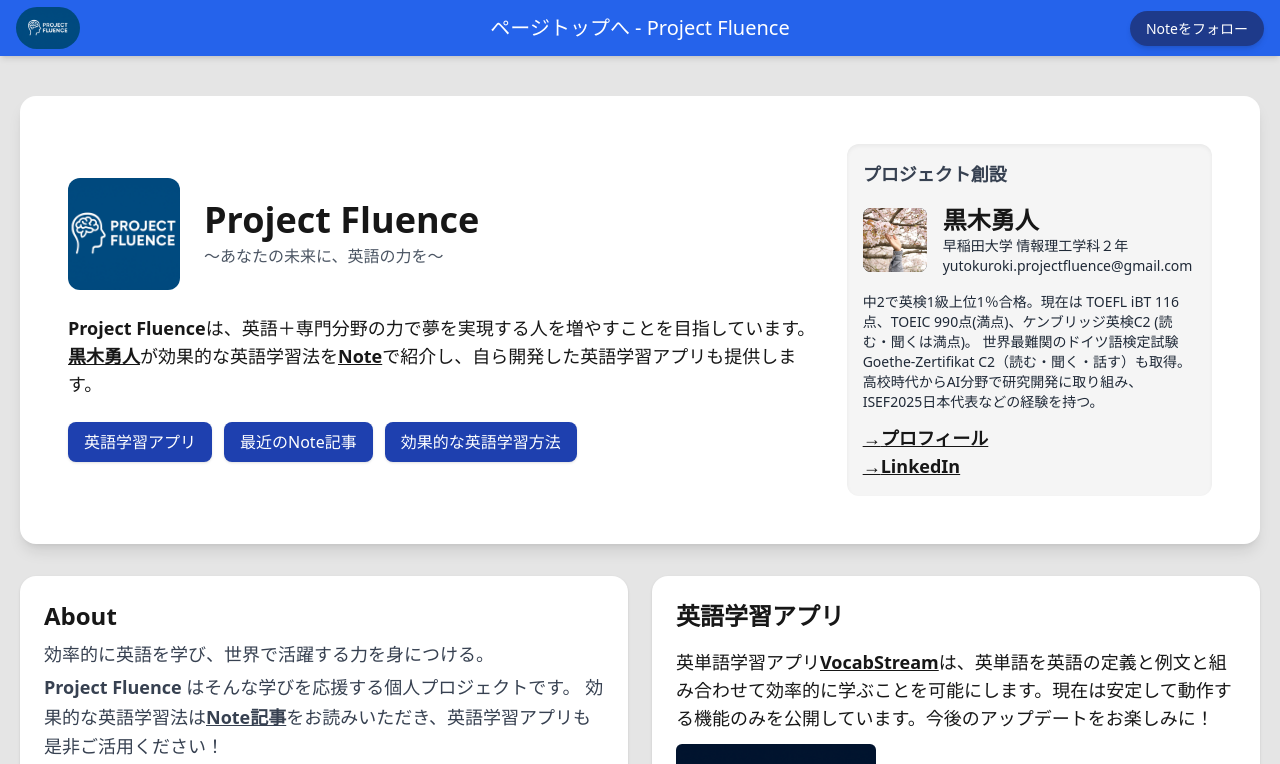
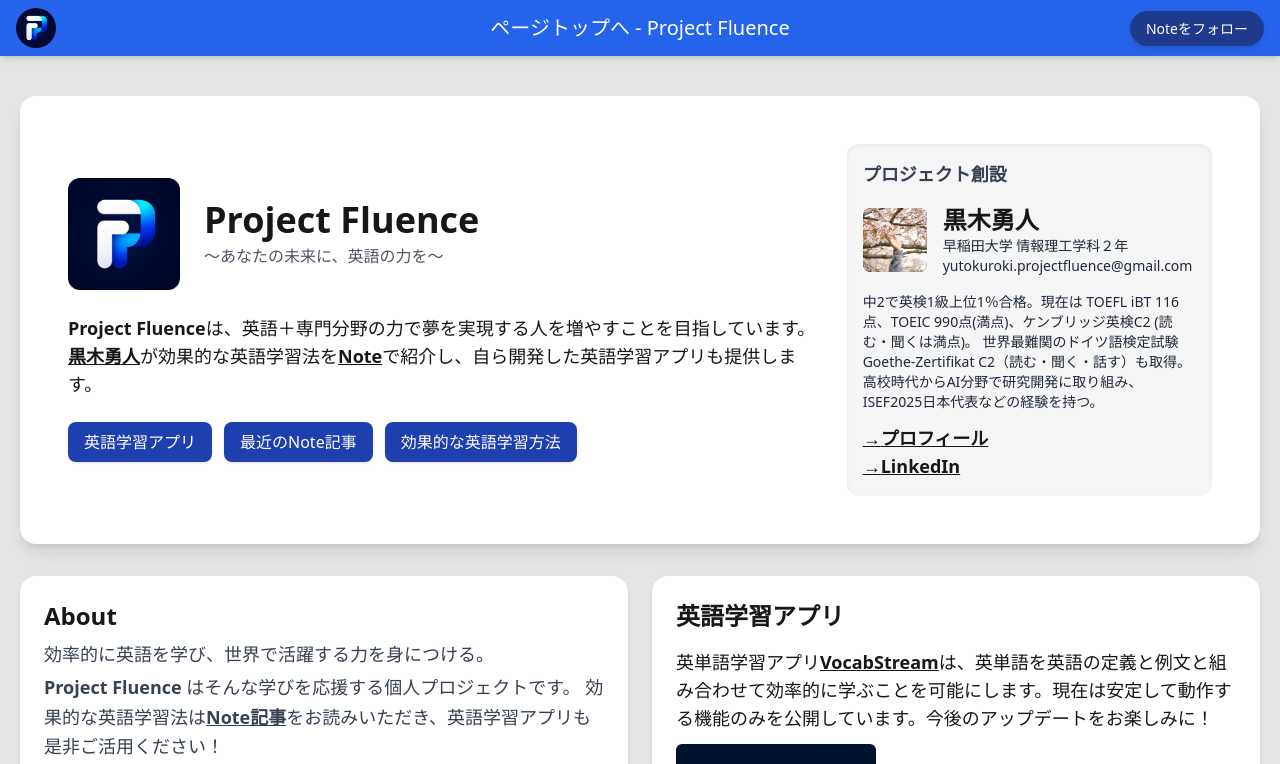
Before and after one commit to dronerd/projectfluence, a Next.js app: page / in a window 1280 px wide. Shown: the top 764 px of the page. Built offline with nearby package versions, Linux system fonts and the light colour scheme.

Commit message:
fix: changed logo image, and modified the size to fit

```diff
--- a/app/layout.tsx
+++ b/app/layout.tsx
@@ -33,7 +33,7 @@
       {
         url: "https://projectfluence.vercel.app/images/logo.png",
         width: 1200,
-        height: 630,
+        height: 1200,
         alt: "ProjectFluence",
       },
     ],
--- a/app/page.tsx
+++ b/app/page.tsx
@@ -142,9 +142,15 @@
             <button
               onClick={scrollToTop}
               aria-label="Scroll to top"
-              className="flex items-center gap-3 focus:outline-none transform transition-transform duration-200 active:scale-105"
+              className="flex items-center focus:outline-none transform transition-transform duration-200 active:scale-105"
             >
-              <Image src="/images/logo.png" alt="Project Fluence logo" width={64} height={64} className="rounded-full object-cover" />
+              <Image
+                src="/images/logo.png"
+                alt="Project Fluence logo"
+                width={40}
+                height={40}
+                className="rounded-full object-cover"
+              />
             </button>
           </div>
 
```
Also changed, not shown: public/images/logo.png.
